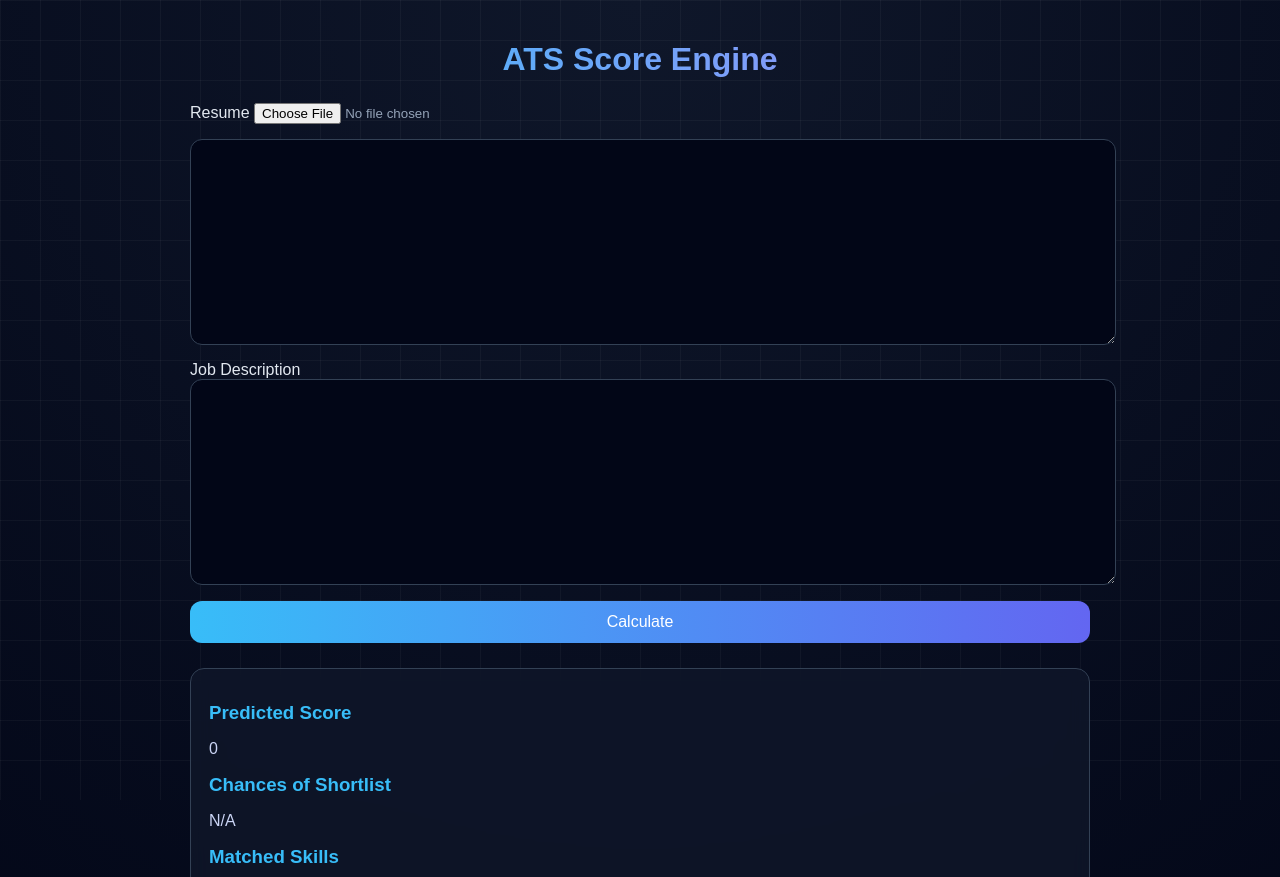
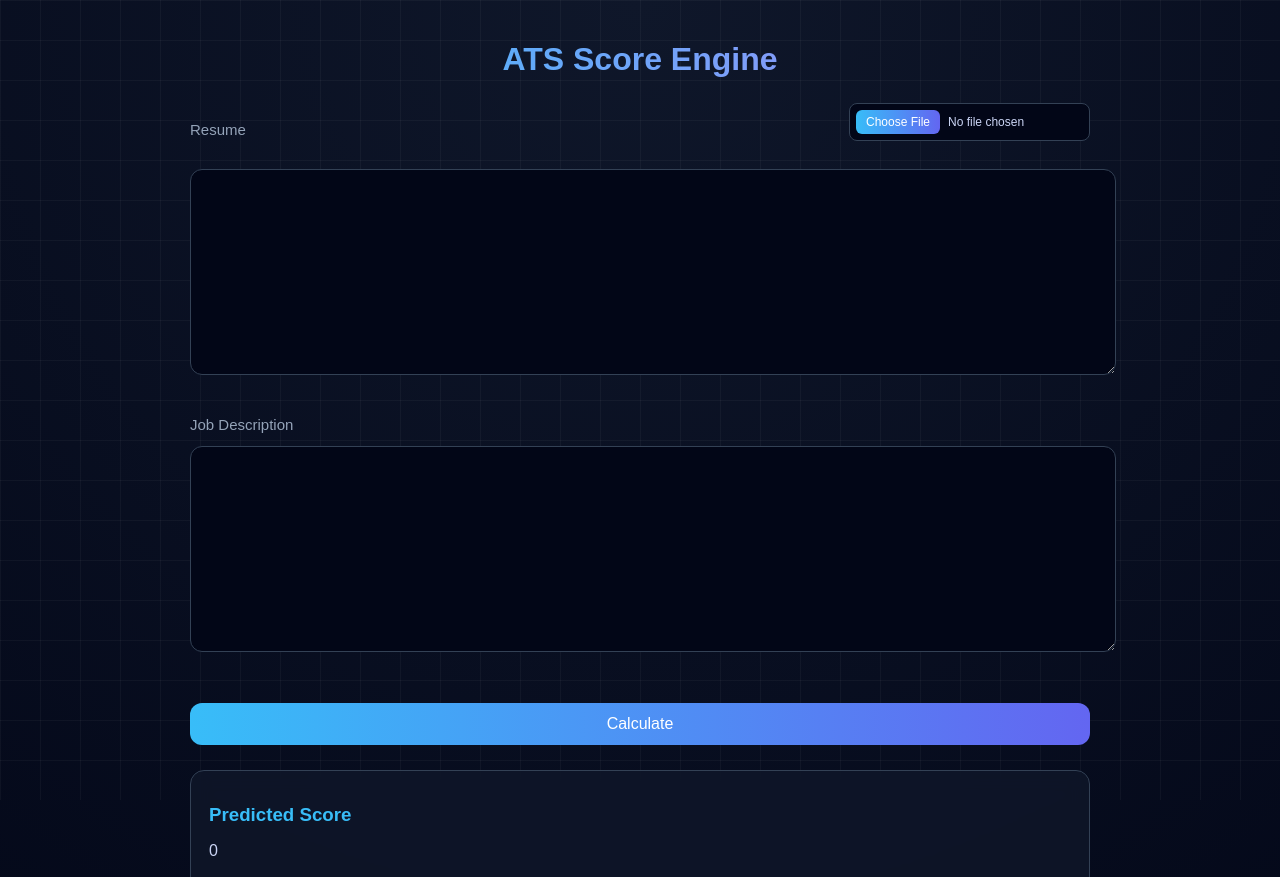
Before and after one commit to MoFa4/ats-score-engine, a Flask app: page / in a window 1280 px wide. Shown: the top 877 px of the page. Run offline with Flask 2, Linux system fonts and the light colour scheme.

Commit message:
Update style.css

```diff
--- a/static/style.css
+++ b/static/style.css
@@ -117,3 +117,68 @@ button:hover {
         font-size: 14px;
     }
 }
+
+/* 🔹 Input Sections */
+.input-section {
+    margin-bottom: 25px;
+}
+
+/* 🔹 Header (label + file upload alignment) */
+.section-header {
+    display: flex;
+    justify-content: space-between;
+    align-items: center;
+    margin-bottom: 8px;
+}
+
+/* 🔹 Labels */
+label {
+    font-size: 15px;
+    font-weight: 500;
+    color: #94a3b8;
+}
+
+/* 🔹 File Input Styling */
+input[type="file"] {
+    font-size: 12px;
+    background: #020617;
+    border: 1px solid #334155;
+    padding: 6px;
+    border-radius: 8px;
+    color: #cbd5f5;
+    cursor: pointer;
+}
+
+input[type="file"]::file-selector-button {
+    background: linear-gradient(90deg, #38bdf8, #6366f1);
+    border: none;
+    color: white;
+    padding: 5px 10px;
+    margin-right: 8px;
+    border-radius: 6px;
+    cursor: pointer;
+}
+
+/* 🔹 Improve textarea spacing */
+textarea {
+    margin-top: 5px;
+}
+
+/* 🔹 Button spacing improvement */
+button {
+    margin-top: 10px;
+}
+
+/* 📱 Mobile stacking */
+@media (max-width: 768px) {
+
+    .section-header {
+        flex-direction: column;
+        align-items: flex-start;
+        gap: 6px;
+    }
+
+    input[type="file"] {
+        width: 100%;
+    }
+}
```
